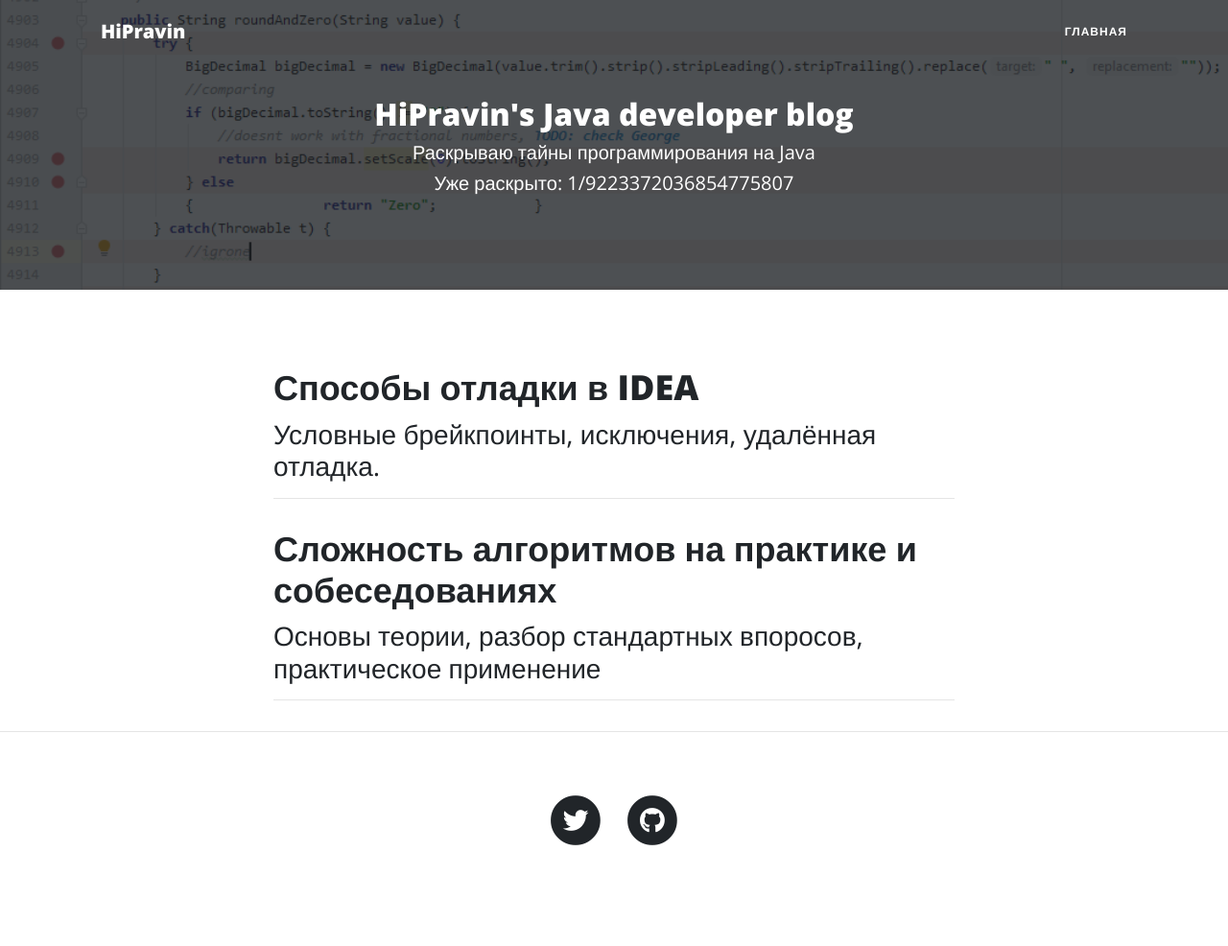
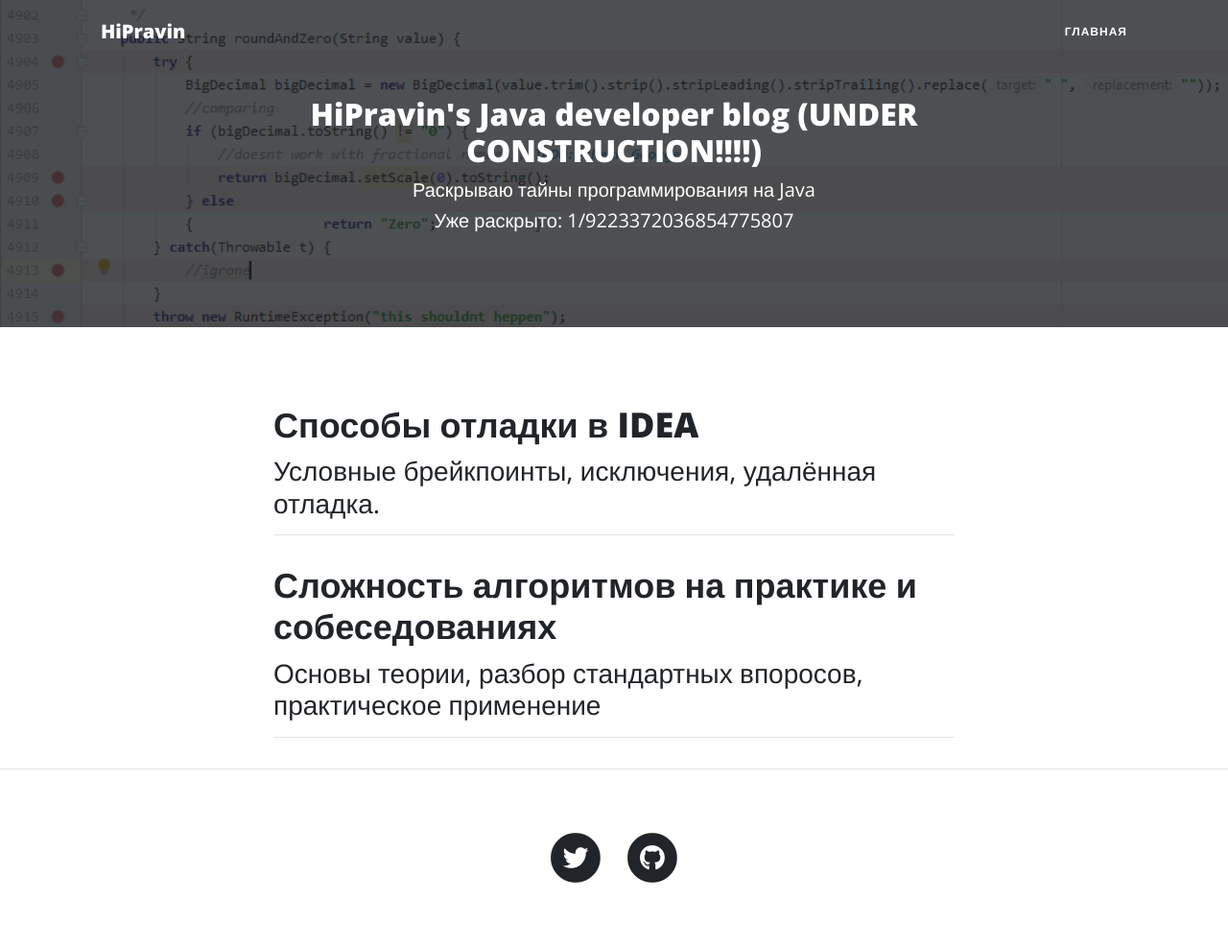
Before and after one commit to hipravin/hipravin.github.io, a Jekyll site: the page built from index.html, in a window 1280 px wide. Shown: the whole page at 96% size. Built offline with Jekyll 4.4.1, drawn with Linux system fonts in a browser that asks for light colours; before the commit the page ends 948 px from its top, so only the background shows below that.

Commit message:
under construction notice

```diff
--- a/_layouts/default.html
+++ b/_layouts/default.html
@@ -48,7 +48,7 @@
         <div class="row">
             <div class="col-lg-8 col-md-10 mx-auto">
                 <div class="site-heading">
-                    <h2>HiPravin's Java developer blog</h2>
+                    <h2>HiPravin's Java developer blog (UNDER CONSTRUCTION!!!!)</h2>
                     <span class="subheading">Раскрываю тайны программирования на Java</span>
                     <span class="subheading">Уже раскрыто: 1/9223372036854775807</span>
                 </div>
```
